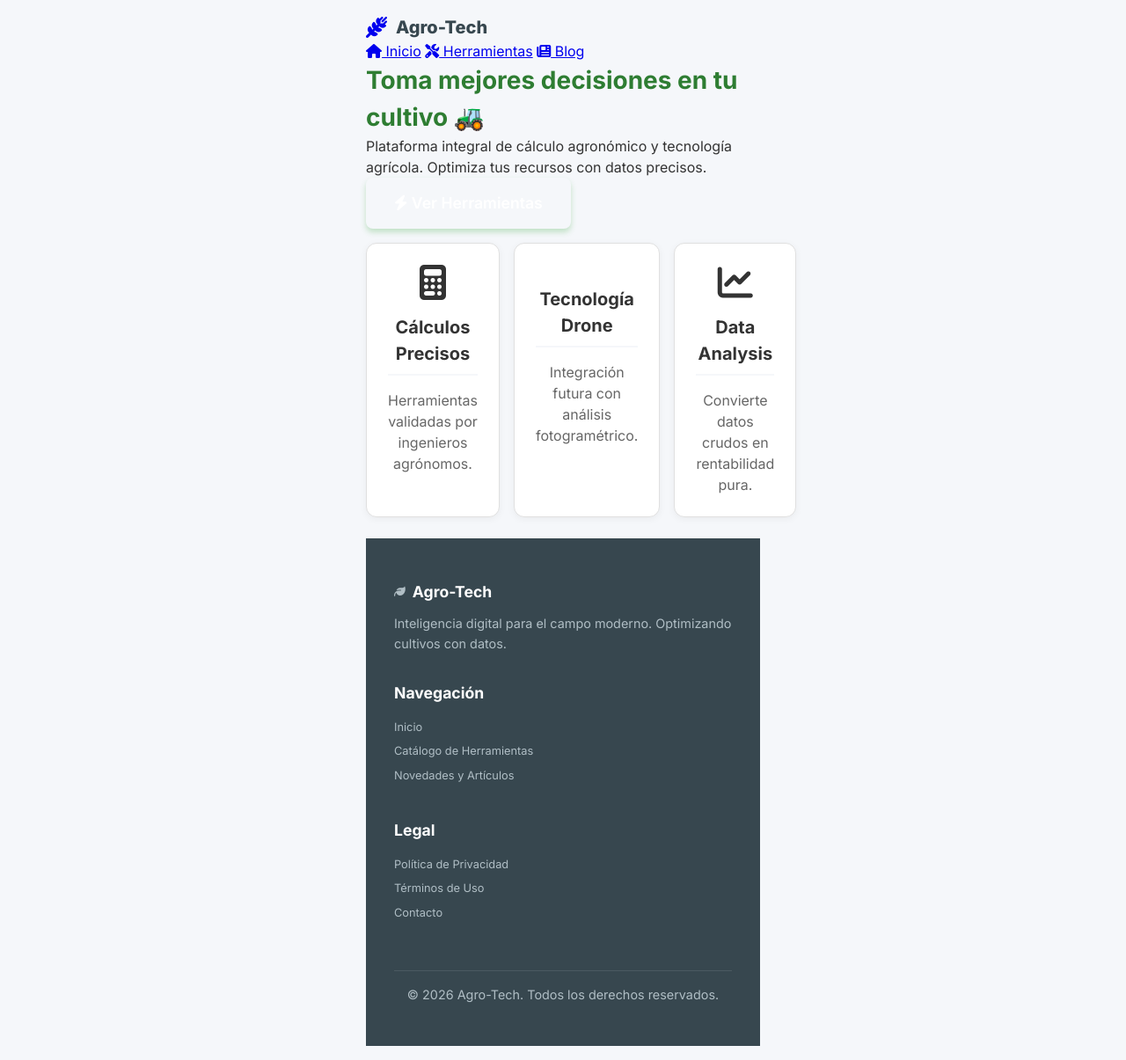
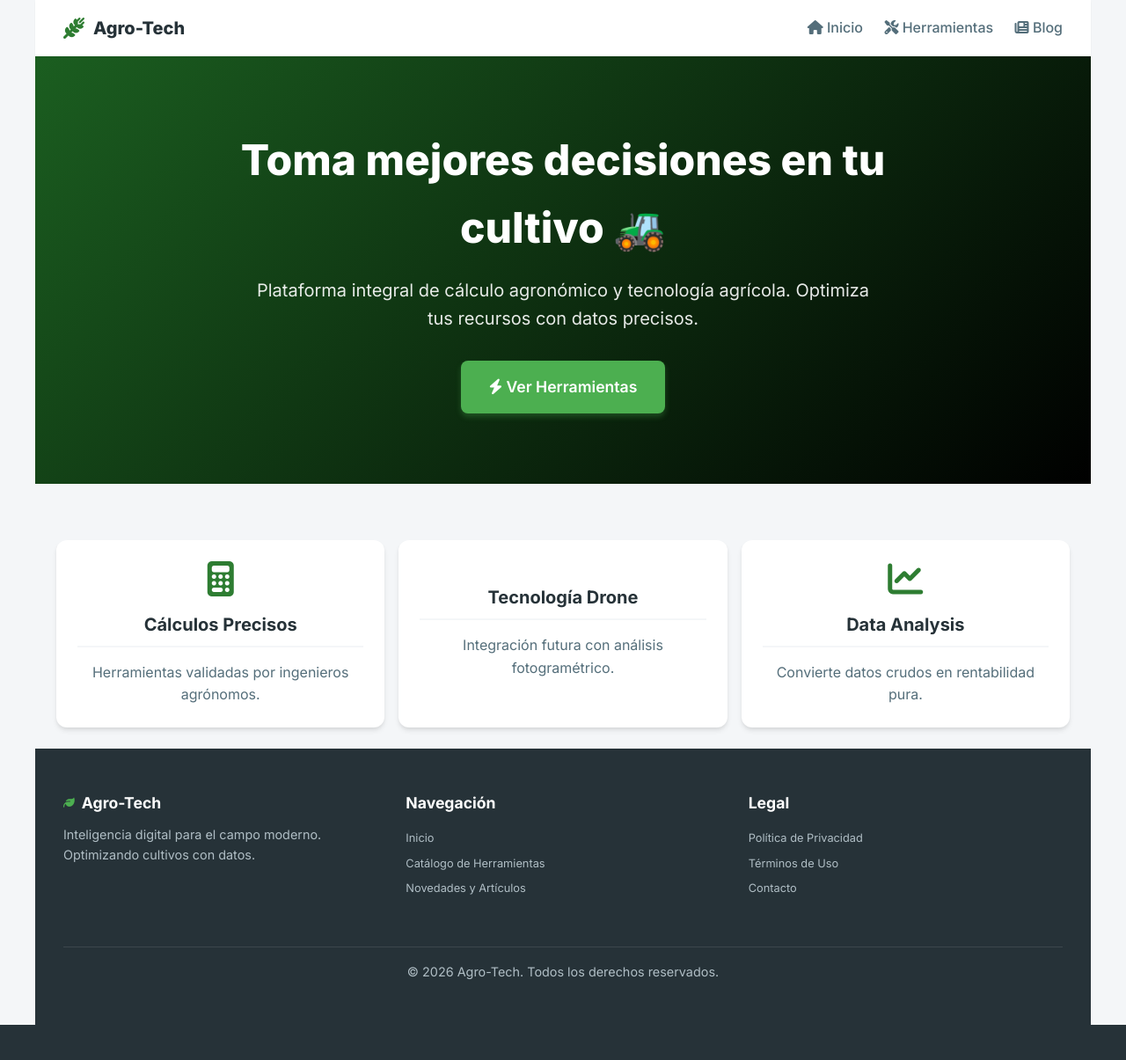
Before and after one commit to wigsdev/agro-solver, a FastAPI app: page / in a window 1280 px wide. Shown: the whole page at 88% size. After the commit the page ends 1165 px from the top, so only its background shows below. Run offline with FastAPI, Linux system fonts and the light colour scheme.

Commit message:
fix(ui): correct desktop container width and navbar styling

```diff
--- a/static/style.css
+++ b/static/style.css
@@ -2,26 +2,32 @@
 @import url('https://fonts.googleapis.com/css2?family=Inter:wght@400;600;700&display=swap');
 
 :root {
-    /* Paleta Agro-Tech */
-    --primary-color: #2E7D32;
-    /* Verde Profundo */
-    --primary-dark: #1B5E20;
-    /* Verde Interacción */
-    --secondary-color: #37474F;
-    /* Gris Pizarra */
-    --bg-color: #F5F7FA;
-    /* Fondo Tech Clean */
-    --surface-color: #FFFFFF;
-    /* Tarjetas */
-    --text-color: #333333;
-    /* Texto Principal */
-    --text-light: #666666;
-    /* Texto Secundario */
-    --border-color: #E0E0E0;
+    /* Paleta SaaS Moderno */
+    --primary-color: #1B5E20;
+    /* Verde Bosque Profundo */
+    --primary-light: #2E7D32;
+    /* Verde Base */
+    --accent-color: #4CAF50;
+    /* Verde Vibrante (Botones) */
+    --secondary-color: #263238;
+    /* Gris Oscuro (Texto Main) */
+    --bg-color: #f4f6f8;
+    /* Gris Suave (Fondo) */
+    --surface-color: #ffffff;
+    /* Blanco Puro (Tarjetas) */
+    --text-color: #263238;
+    --text-light: #546E7A;
+    /* Gris Azulado (Texto Secundario) */
+    --border-color: #eceff1;
+
+    /* Shadows & Depth */
+    --shadow-sm: 0 1px 2px 0 rgba(0, 0, 0, 0.05);
+    --shadow-md: 0 4px 6px -1px rgba(0, 0, 0, 0.1), 0 2px 4px -1px rgba(0, 0, 0, 0.06);
+    --shadow-lg: 0 10px 15px -3px rgba(0, 0, 0, 0.1), 0 4px 6px -2px rgba(0, 0, 0, 0.05);
 
     /* Feedback */
     --success-bg: #E8F5E9;
-    --success-text: #2E7D32;
+    --success-text: #1B5E20;
     --error-bg: #FFEBEE;
     --error-text: #C62828;
 
@@ -40,41 +46,100 @@
 }
 
 body {
-    font-family: 'Inter', sans-serif;
+    font-family: 'Inter', system-ui, -apple-system, sans-serif;
     background-color: var(--bg-color);
     color: var(--text-color);
-    line-height: 1.5;
+    line-height: 1.6;
     margin: 0;
     padding: 0;
-    /* Eliminar height fixed y overflow hidden para permitir scroll natural */
 }
 
 /* Layout Scalable */
 .container {
     width: 100%;
-    max-width: 480px;
+    /* Max width aumentado para "Portal" look */
+    max-width: 1200px;
     margin: 0 auto;
-    /* Centrar contenedor horizontalmente */
     min-height: 100vh;
-    /* Asegurar que cubra al menos toda la pantalla */
     display: flex;
     flex-direction: column;
-    padding: var(--spacing-md);
+    padding: 0;
+    /* Padding manejado por hijos */
 }
 
-/* Header */
-header {
+/* Navbar */
+.navbar {
+    background: var(--surface-color);
+    box-shadow: var(--shadow-sm);
+    padding: 1rem 2rem;
+    display: flex;
+    justify-content: space-between;
+    align-items: center;
+    position: sticky;
+    top: 0;
+    z-index: 100;
+}
+
+.nav-links a {
+    text-decoration: none;
+    color: var(--text-light);
+    margin-left: 20px;
+    font-weight: 500;
+    transition: color 0.2s;
+}
+
+.nav-links a:hover,
+.nav-links a.active {
+    color: var(--primary-color);
+}
+
+/* Hero Section */
+.hero {
+    background: linear-gradient(135deg, #1B5E20 0%, #000000 100%);
+    color: white;
     text-align: center;
+    padding: 5rem 2rem;
     margin-bottom: var(--spacing-lg);
 }
 
-header h1 span {
-    font-size: 0.8em;
+.hero h1 {
+    font-size: 3rem;
+    font-weight: 800;
+    margin-bottom: 1rem;
+    color: white;
 }
 
-header p {
-    color: var(--text-light);
-    margin-top: 4px;
+.hero p {
+    font-size: 1.25rem;
+    color: rgba(255, 255, 255, 0.9);
+    max-width: 700px;
+    margin: 0 auto 2rem;
+}
+
+/* Main Content Wrapper */
+.content-wrapper {
+    padding: var(--spacing-lg);
+    max-width: 1200px;
+    /* Ancho de lectura óptimo */
+    margin: 0 auto;
+    width: 100%;
+    flex: 1;
+}
+
+h1,
+h2,
+h3 {
+    color: var(--secondary-color);
+    font-weight: 700;
+}
+
+h1 {
+    font-size: 2.25rem;
+}
+
+h2 {
+    font-size: 1.8rem;
+    margin-bottom: 1rem;
 }
 
 /* Main Content takes available space */
@@ -99,10 +164,23 @@ h1 {
     background: var(--surface-color);
     padding: var(--spacing-lg);
     border-radius: var(--radius-md);
-    box-shadow: 0 2px 8px rgba(0, 0, 0, 0.05);
-    border: 1px solid var(--border-color);
-    width: 100%;
-    /* Asegurar que la tarjeta ocupe el ancho del contenedor */
+    box-shadow: var(--shadow-md);
+    border: none;
+    transition: transform 0.3s ease, box-shadow 0.3s ease;
+}
+
+.card:hover {
+    transform: translateY(-5px);
+    box-shadow: var(--shadow-lg);
+}
+
+.card h3 {
+    margin-bottom: var(--spacing-sm);
+    font-size: 1.25rem;
+    border: none;
+    /* Removed border bottom */
+    padding-bottom: 0;
+    color: var(--primary-color);
 }
 
 footer {
@@ -162,7 +240,7 @@ footer {
     text-align: center;
     margin-top: 3rem;
     padding-top: 1rem;
-    border-top: 1px solid rgba(255,255,255,0.1);
+    border-top: 1px solid rgba(255, 255, 255, 0.1);
     font-size: 0.9rem;
 }
 
@@ -229,7 +307,8 @@ select:focus {
 }
 
 .btn:hover {
-    background-color: #43A047; /* Un poco más oscuro */
+    background-color: #43A047;
+    /* Un poco más oscuro */
     transform: translateY(-2px);
     box-shadow: 0 6px 8px rgba(76, 175, 80, 0.4);
 }
```
